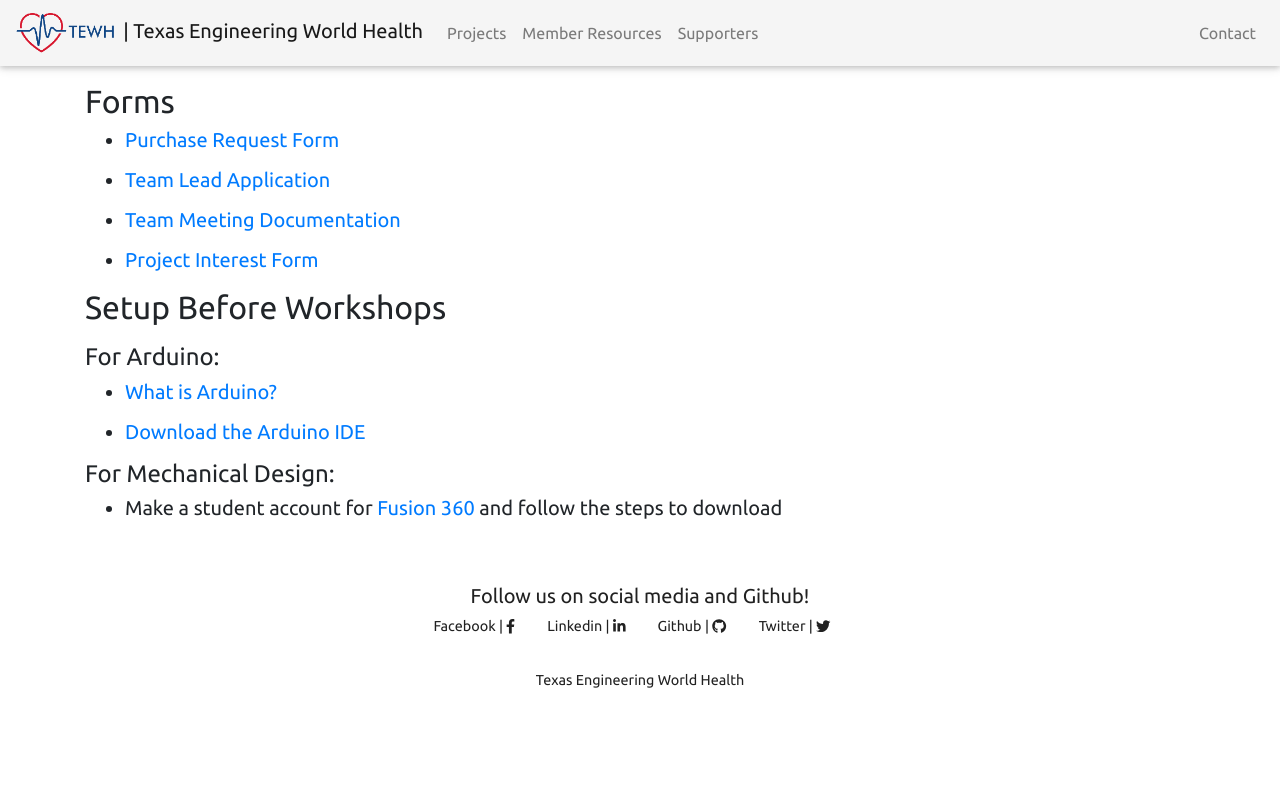
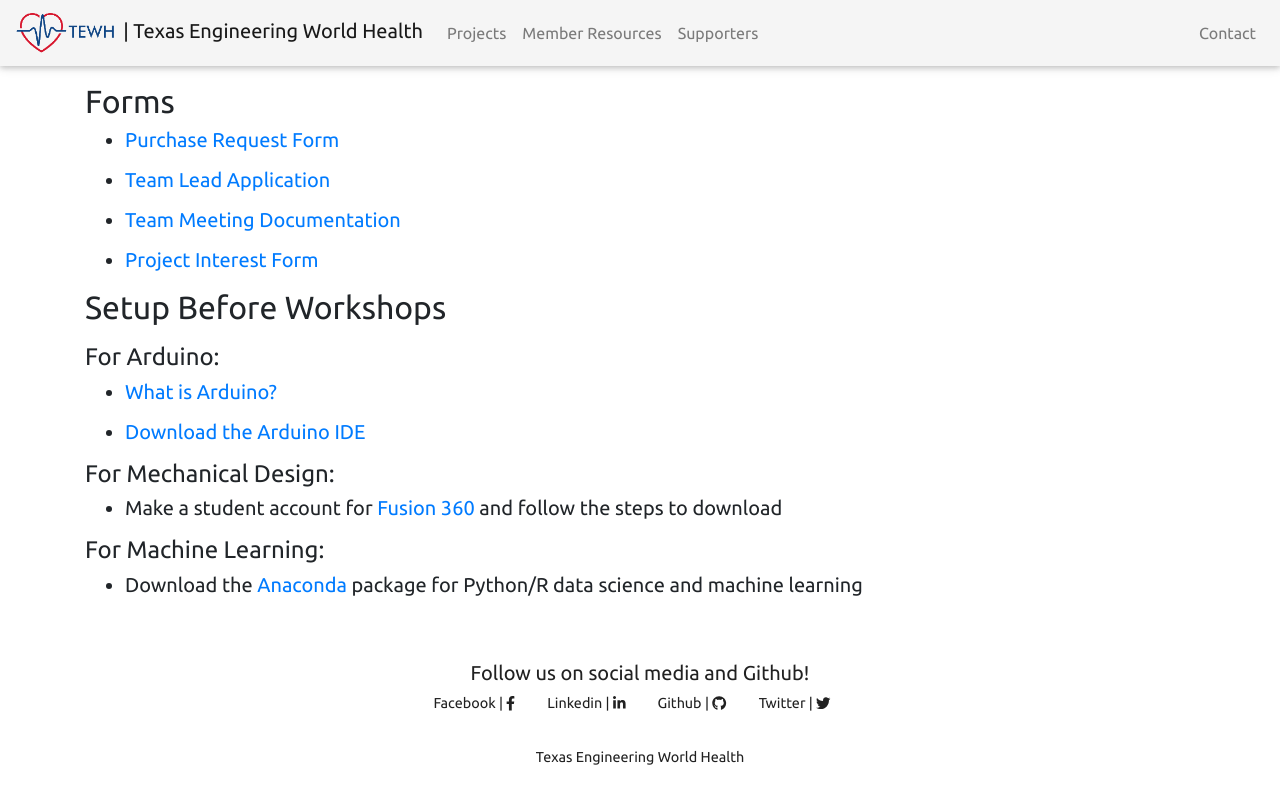
Before and after one commit to TEWH/TEWHwebsite_v2, a React (Create React App) app: page /mr in a window 1280 px wide. Built offline with nearby package versions, Linux system fonts and the light colour scheme.

Commit message:
links for machine learning

```diff
--- a/src/member_resources/member_resources.js
+++ b/src/member_resources/member_resources.js
@@ -29,6 +29,11 @@ class Resources extends Component {
                 <h5><ul>
                     <li>Make a student account for <a href="https://www.autodesk.com/products/fusion-360/students-teachers-educators" target="_blank">Fusion 360 </a>and follow the steps to download<p></p></li>
                 </ul></h5>
+
+                <h4><p></p>For Machine Learning:</h4>
+                <h5><ul>
+                    <li>Download the <a href="https://www.anaconda.com/distribution/" target="_blank">Anaconda</a> package for Python/R data science and machine learning<p></p></li>
+                </ul></h5>
                 </MDBContainer>
             </div>
         );
```
